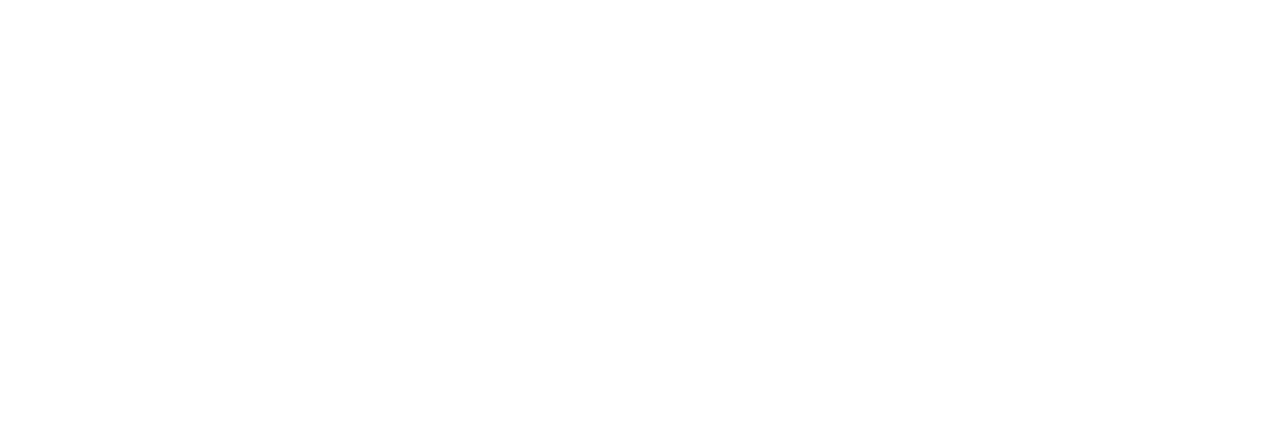
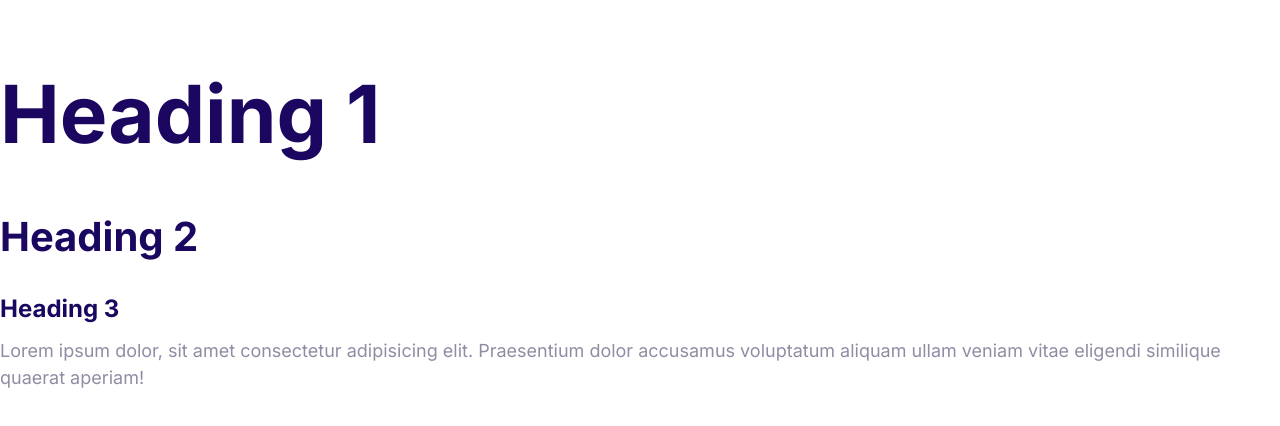
Before and after one commit to benjamin-nilsson/benjaminfy, a plain HTML site: page MoshMain.html/index.html in a window 1280 px wide. Drawn offline with Linux system fonts and the light colour scheme.

Commit message:
Defined the styles for the fonts.

```diff
--- a/MoshMain.html/index.html
+++ b/MoshMain.html/index.html
@@ -0,0 +1,19 @@
+<!DOCTYPE html>
+<html lang="en">
+<head>
+    <meta charset="UTF-8">
+    <meta http-equiv="X-UA-Compatible" content="IE=edge">
+    <meta name="viewport" content="width=device-width, initial-scale=1.0">
+    <title>Document</title>
+    <link rel="preconnect" href="https://fonts.gstatic.com">
+    <link href="https://fonts.googleapis.com/css2?family=Inter:wght@400;700&display=swap" rel="stylesheet">
+    <link rel="stylesheet" href="/css/normalize.css">
+    <link rel="stylesheet" href="/css/styles.css">
+</head>
+<body>
+    <h1>Heading 1</h1>
+    <h2>Heading 2</h2>
+    <h3>Heading 3</h3>
+    <p>Lorem ipsum dolor, sit amet consectetur adipisicing elit. Praesentium dolor accusamus voluptatum aliquam ullam veniam vitae eligendi similique quaerat aperiam!</p>
+</body>
+</html>
--- a/css/styles.css
+++ b/css/styles.css
@@ -5,3 +5,55 @@
   --color-headings: #1b0760;
   --color-body: #918ca4;
 }
+
+html {
+  font-size: 62.5%;
+}
+
+body {
+  font-family: Inter, Arial, Helvetica, sans-serif;
+  font-size: 2.4rem;
+  line-height: 1.5;
+  color: var(--color-body);
+}
+
+h1,
+h2,
+h3 {
+  color: var(--color-headings);
+  margin-bottom: 1rem;
+}
+
+h1 {
+  font-size: 7rem;
+}
+
+h2 {
+  font-size: 4rem;
+}
+
+h3 {
+  font-size: 3rem;
+}
+
+p {
+  margin-top: 0;
+}
+
+@media screen and (min-width: 1024px) {
+  body {
+    font-size: 1.8rem;
+  }
+
+  h1 {
+    font-size: 8rem;
+  }
+
+  h2 {
+    font-size: 4rem;
+  }
+
+  h3 {
+    font-size: 2.4rem;
+  }
+}
```
